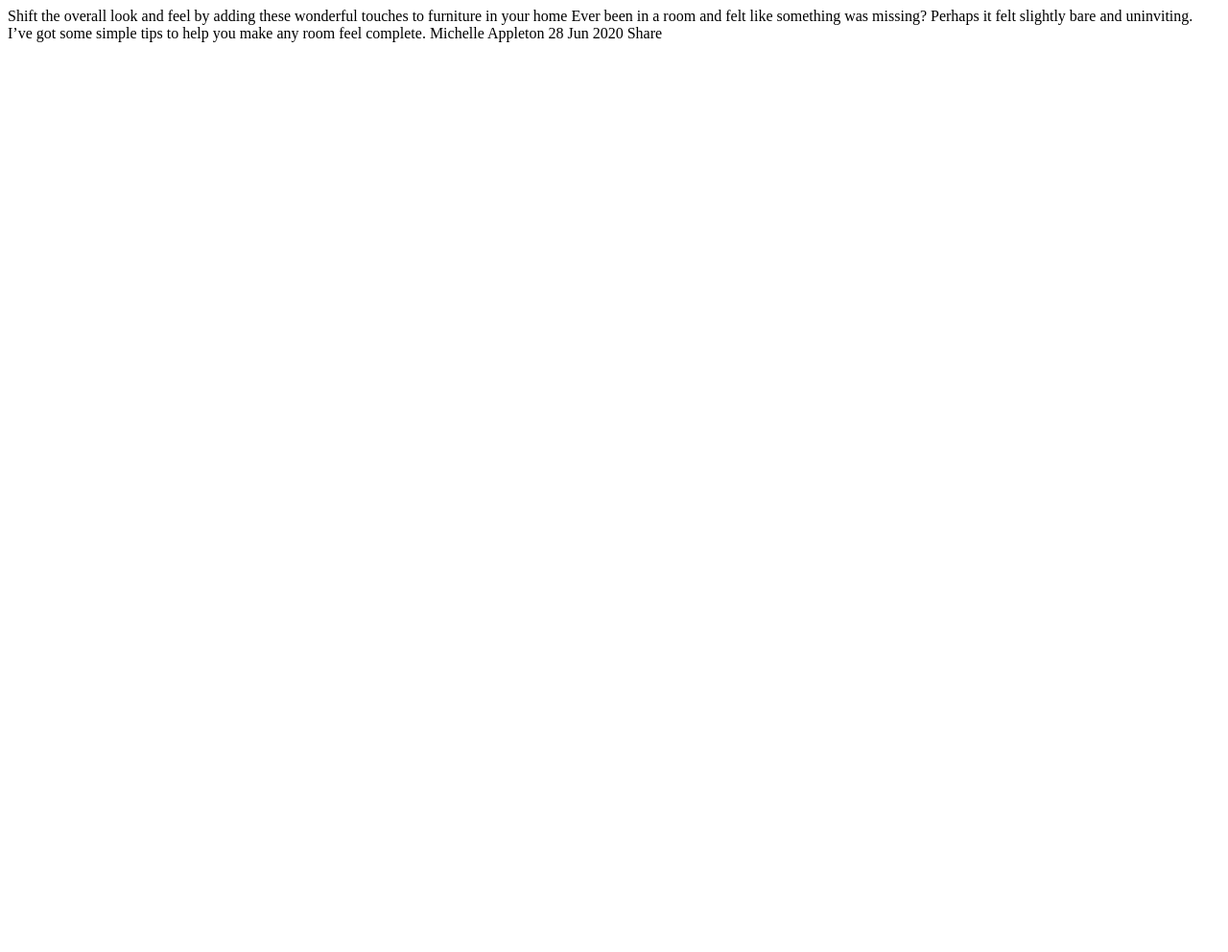
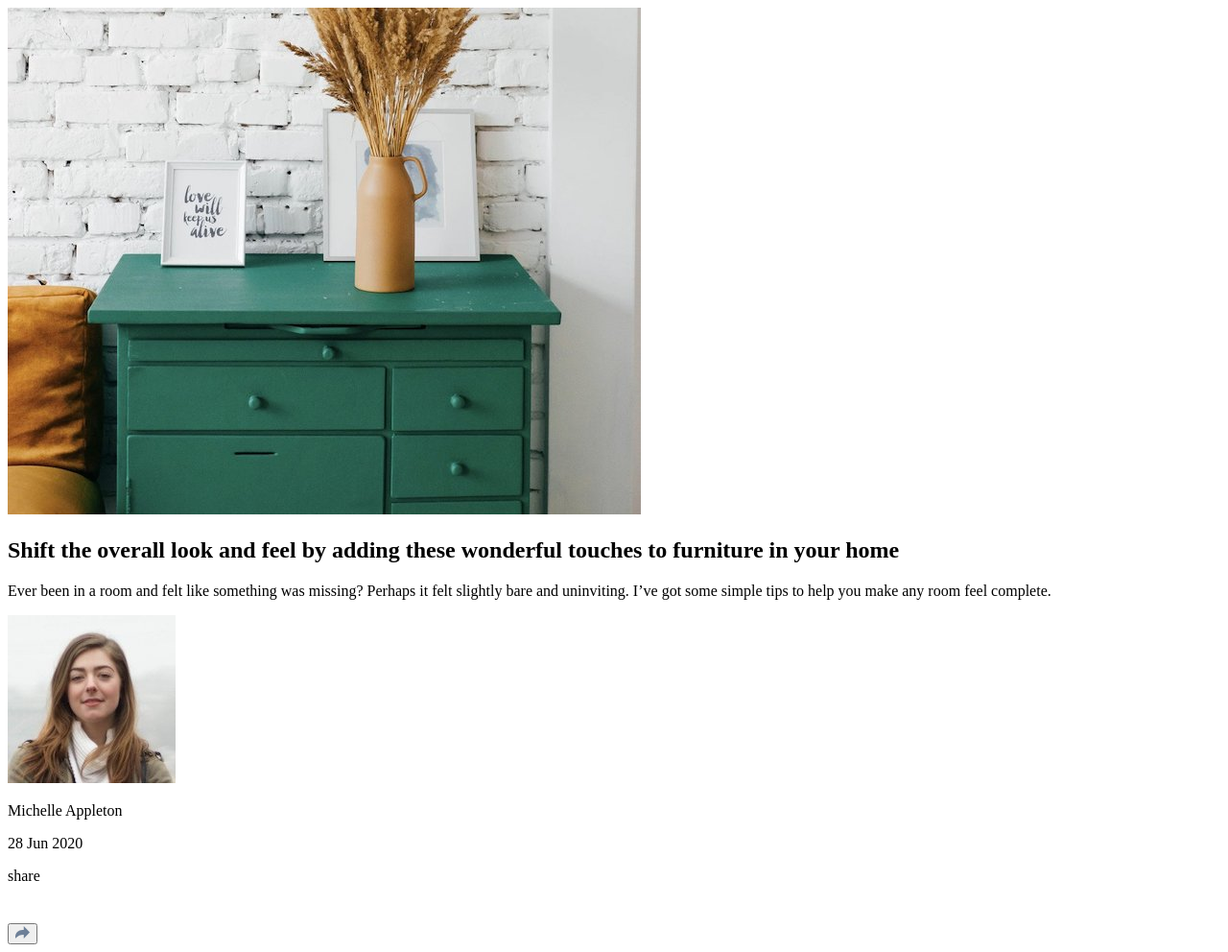
Before and after one commit to Acemeistre/FEM_Article-preview-component, a plain HTML site: page index.html in a window 1280 px wide. Shown: the whole page at 96% size. Before the commit the page ends 800 px from the top, so only its background shows below. Drawn offline with Linux system fonts and the light colour scheme.

Commit message:
Add HTML structure

```diff
--- a/index.html
+++ b/index.html
@@ -1,30 +1,54 @@
 <!DOCTYPE html>
 <html lang="en">
+
 <head>
   <meta charset="UTF-8">
-  <meta name="viewport" content="width=device-width, initial-scale=1.0"> <!-- displays site properly based on user's device -->
+  <meta name="viewport" content="width=device-width, initial-scale=1.0">
+  <!-- displays site properly based on user's device -->
   <link rel="preconnect" href="https://fonts.googleapis.com">
   <link rel="preconnect" href="https://fonts.gstatic.com" crossorigin>
   <link href="https://fonts.googleapis.com/css2?family=Manrope:wght@200..800&display=swap" rel="stylesheet">
   <link rel="icon" type="image/png" sizes="32x32" href="./images/favicon-32x32.png">
   <link href="styles.css" rel="stylesheet" type="text/css">
-  <scipt src="index.js" defer></scipt>
+  <script src="index.js" defer></script>
   <title>Frontend Mentor | Article preview component</title>
 
 </head>
+
 <body>
+  <main>
+    <div class="container">
+      <div class="image-container">
+        <img src="images/drawers.jpg" alt="a set of drawers,
+        set against exposed white brick wall with decorative picture frames and vase on top" />
+      </div>
+      <article>
+        <h1 class="intro-text"> Shift the overall look and feel by adding these wonderful
+          touches to furniture in your home</h1>
+        <p class="text">
+          Ever been in a room and felt like something was missing? Perhaps
+          it felt slightly bare and uninviting. I’ve got some simple tips
+          to help you make any room feel complete.
+        </p>
+        <div class="share-bar">
+          <div class="author">
+            <img src="images/avatar-michelle.jpg" alt="" />
+            <p class="name">Michelle Appleton</p>
+            <time datetime="2020-06-28">28 Jun 2020</time>
+          </div>
+          <div class="social-media" id="link">
+            <p class="share">share</p>
+            <img src="images/icon-facebook.svg" alt="" />
+            <img src="images/icon-twitter.svg" alt="" />
+            <img src="images/icon-pinterest.svg" alt="" />
+          </div>
+          <button class="share-links" aria-label="view social media links" aria-expanded="false" aria-controls="link">
+            <img src="images/icon-share.svg" alt="" />
+          </button>
+        </div>
+      </article>
+    </div>
+  </main>
+</body>
 
-  Shift the overall look and feel by adding these wonderful
-  touches to furniture in your home
-
-  Ever been in a room and felt like something was missing? Perhaps
-  it felt slightly bare and uninviting. I’ve got some simple tips
-  to help you make any room feel complete.
-
-  Michelle Appleton
-  28 Jun 2020
-
-  Share
-
-</body>
 </html>
```
